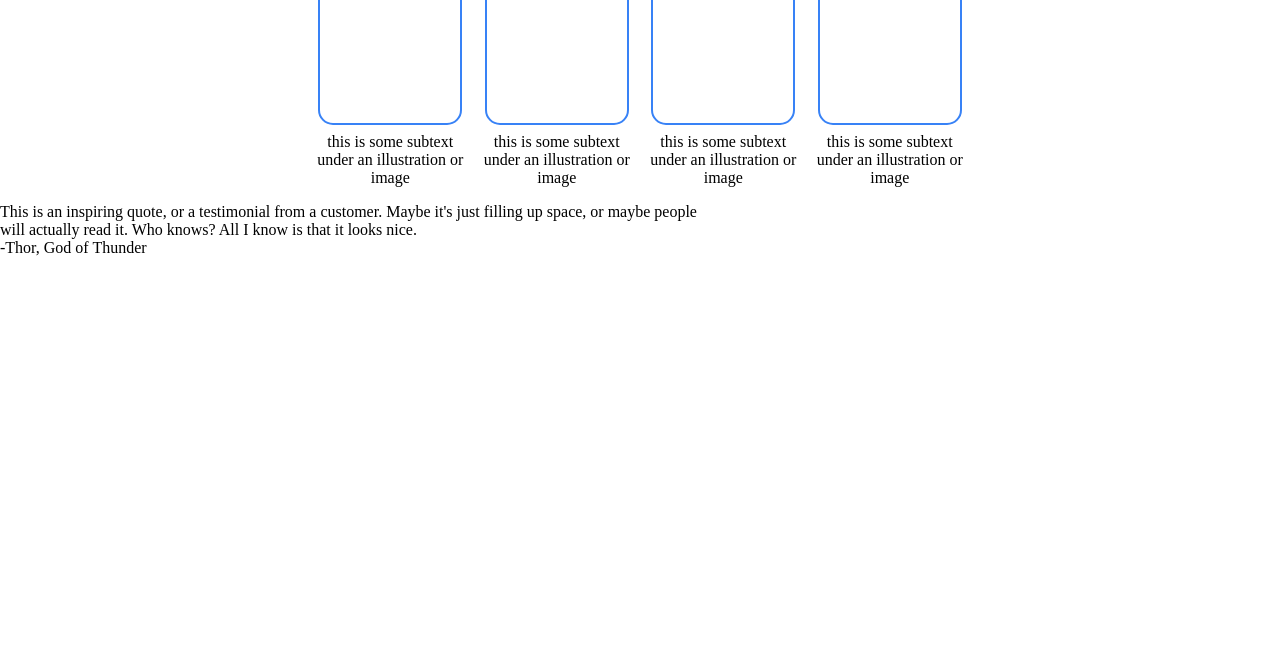
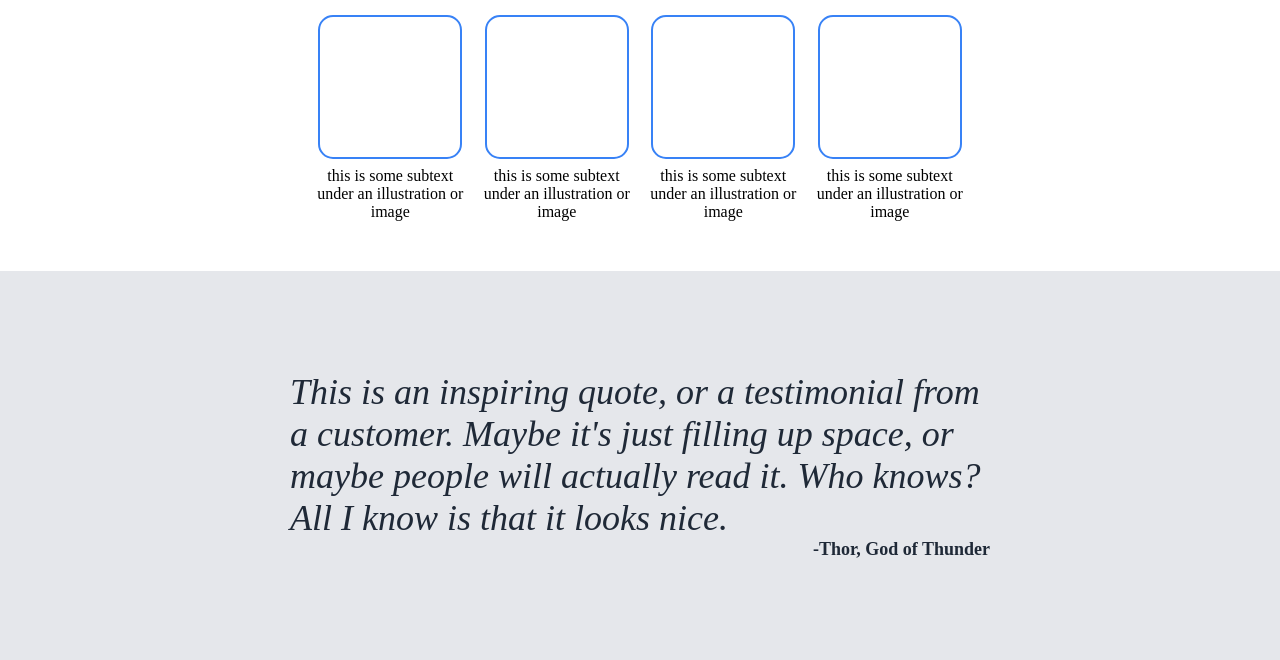
Before and after one commit to augustfrih/landing_page, a plain HTML site: page index.html in a window 1280 px wide. Shown: the part 506-1166 px from the top of the page. Before the commit the page ends 800 px from the top, so only its background shows below. Drawn offline with Linux system fonts and the light colour scheme.

Commit message:
Implemented quote section

```diff
--- a/style.css
+++ b/style.css
@@ -105,7 +105,7 @@ ul {
     flex-direction: column;
     justify-content: space-between;
     align-items: center;
-    padding: 16px;
+    padding: 50px;
 }
 
 .info-box {
@@ -143,3 +143,26 @@ ul {
     justify-content: space-between;
     align-items: center;
 }
+
+.quote {
+    display: flex;
+    flex-direction: column;
+    align-items: center;
+    background-color: #E5E7EB;
+    padding-top: 100px;
+    padding-bottom: 100px;
+}
+
+.quote-text {
+    color: #1F2937;
+    font-size: 36px;
+    font-weight: lighter;
+    font-style: italic;
+}
+
+.attribution {
+    text-align: right;
+    color: #1F2937;
+    font-size: 18px;
+    font-weight: 900;
+}
```
